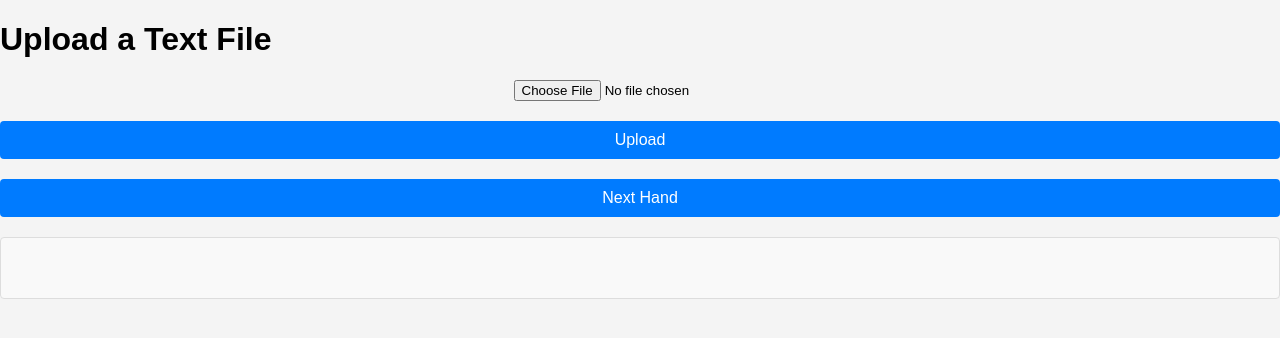
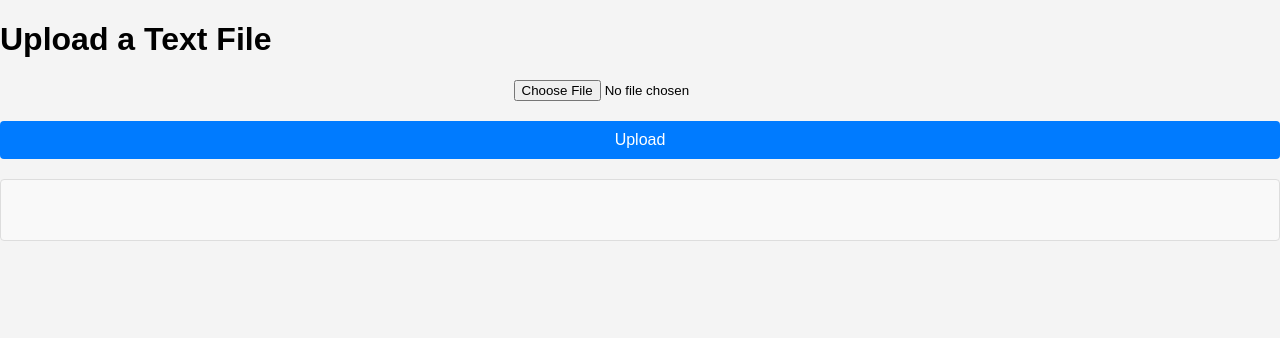
Before and after one commit to Zulu2tru97/ShakaPokerSolver, a plain HTML site: page JS/upload.html in a window 1280 px wide. Drawn offline with Linux system fonts and the light colour scheme.

Commit message:
removed button now next phase

```diff
--- a/JS/upload.html
+++ b/JS/upload.html
@@ -12,7 +12,7 @@
         <input type="file" id="fileInput" accept=".txt" />
         <button type="submit">Upload</button>
     </form>
-    <button id="nextHandBtn" type="button" style="margin: 20px 0 10px 0; display: block;">Next Hand</button>
+    <!-- <button id="nextHandBtn" type="button" style="margin: 20px 0 10px 0; display: block;">Next Hand</button> -->
     <pre id="fileContent"></pre>
     <div id="output"></div>
     <script src="upload.js"></script>
```
